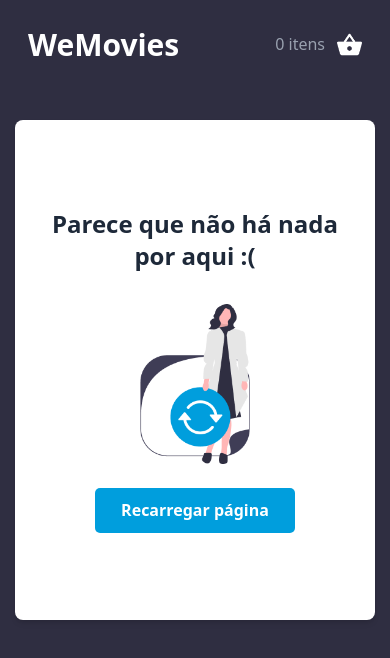
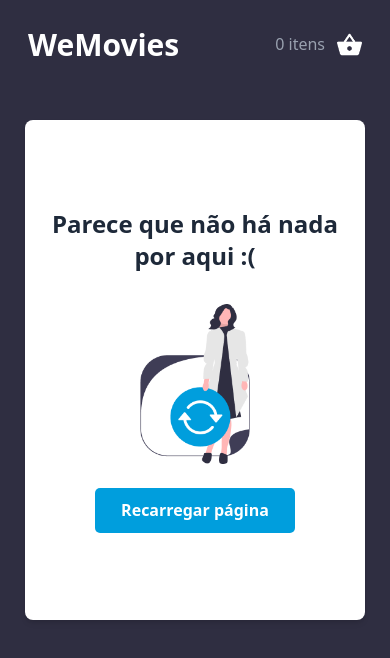
Before and after one commit to Icaropv/wefit-teste-ecommerce, a React (Vite) app in the folder wefit-ecommerce/: page / in a window 390 px wide. Shown: the top 658 px of the page. Built offline with nearby package versions, Linux system fonts and the light colour scheme; no server answers.

Commit message:
style: ajustando inconsistencias nos cards, empty e buttons que surgiram apos deploy

```diff
--- a/wefit-ecommerce/src/components/Empty/index.tsx
+++ b/wefit-ecommerce/src/components/Empty/index.tsx
@@ -25,7 +25,7 @@ const hasShownToast = useRef(false);
   }, [typeCall, showError]);
 
   return (
-    <div className='bg-white rounded-lg shadow-md p-6 flex flex-col items-center justify-center text-center mx-auto my-8 h-[500px] w-[360px] md:w-[1150px] '>
+    <div className='bg-white rounded-lg shadow-md p-6 flex flex-col items-center justify-center text-center mx-auto my-8 h-[500px] w-[340px] md:w-[1150px] '>
       <div className='mb-6'>
         <h1 className='font-semibold text-2xl md:text-3xl text-gray-800 mb-2'>
           Parece que não há nada por aqui :(
--- a/wefit-ecommerce/src/modules/cart/components/CartTotal/index.tsx
+++ b/wefit-ecommerce/src/modules/cart/components/CartTotal/index.tsx
@@ -20,7 +20,9 @@ export function CartTotal() {
       <div className="hidden md:flex justify-between items-center">
 
 
-        <Link to='/success'><Button children='FINALIZAR PEDIDO' onClick={handleFinishOrder} complementalClassname='w-[180px]'/></Link>
+        <div className='flex justify-center items-center'>
+          <Link to='/success'><Button children='FINALIZAR PEDIDO' onClick={handleFinishOrder} complementalClassname='w-[300px]'/></Link>
+        </div>
 
         <div className="flex items-center">
           <span className="text-gray-400 font-bold mr-4">TOTAL</span>
@@ -34,8 +36,10 @@ export function CartTotal() {
           <span className="text-gray-400 font-bold">TOTAL</span>
           <span className="text-2xl font-bold text-gray-800">R$ {formattedTotal}</span>
         </div>
+        <div className='flex justify-center items-center'>
 
-         <Link to='/success'><Button children='FINALIZAR PEDIDO' onClick={handleFinishOrder} complementalClassname='w-[330px]' /></Link>
+          <Link to='/success'><Button children='FINALIZAR PEDIDO' onClick={handleFinishOrder} complementalClassname='w-[310px]' /></Link>
+        </div>
       </div>
     </div>
   );
--- a/wefit-ecommerce/src/modules/cart/components/CartView/index.tsx
+++ b/wefit-ecommerce/src/modules/cart/components/CartView/index.tsx
@@ -7,7 +7,9 @@ export function CartView() {
   const { items } = useCart();
 
   if (items.length === 0) {
-    return <Empty typeCall='cart'/>;
+    return <div className='w-full flex justify-center items-center'>
+      <Empty typeCall='cart'/>;
+    </div>
   }
 
   return (
--- a/wefit-ecommerce/src/modules/cart/components/success/index.tsx
+++ b/wefit-ecommerce/src/modules/cart/components/success/index.tsx
@@ -7,14 +7,14 @@ import successBuy from '../../assets/successBuy.png'
 
 const Success = () => {
   return (
-    <div className='bg-white rounded-lg shadow-md p-6 flex flex-col items-center justify-center text-center mx-auto my-8 h-[500px] w-[360px] md:w-[1150px] '>
+    <div className='flex justify-center items-center'>
+      <div className='bg-white rounded-lg shadow-md p-6 flex flex-col items-center justify-center text-center mx-auto my-8 h-[500px] w-[340px] md:w-[1150px] '>
         <div className='mb-6'>
           <h1 className='font-semibold text-2xl md:text-3xl text-gray-800 mb-2'>
             Compra realizada com sucesso
           </h1>
 
         </div>
-
         <div className='mb-6'>
           <img
             src={successBuy}
@@ -27,6 +27,7 @@ const Success = () => {
          <Link to='/' ><Button children='VOLTAR' complementalClassname='w-[200px]'/></Link>
         </div>
       </div>
+    </div>
   );
 };
 
--- a/wefit-ecommerce/src/pages/HomePage.tsx
+++ b/wefit-ecommerce/src/pages/HomePage.tsx
@@ -11,16 +11,18 @@ const HomePage = () => {
     const {movies, isLoading, error} = useMovies()
 
     if(isLoading) {
-        return <div className=' w-full flex justify-center mt-10'><Loading/></div>
+        return <div className=' w-full flex justify-center '><Loading/></div>
     }
 
     if (error) {
-        return <Empty typeCall='home'/>
+        return <div className='w-full flex justify-center items-center'>
+          <Empty typeCall='home'/>
+        </div>
     }
 
 
   return (
-    <div  className=" px-4 py-8 bg-[#2F2E41] flex justify-center  items-baseline-last">
+    <div  className="  bg-[#2F2E41] flex justify-center  items-baseline-last">
 
      <MovieGrid movies={movies}/>
 
```
Lines whose indentation alone changed are shown as unchanged.
